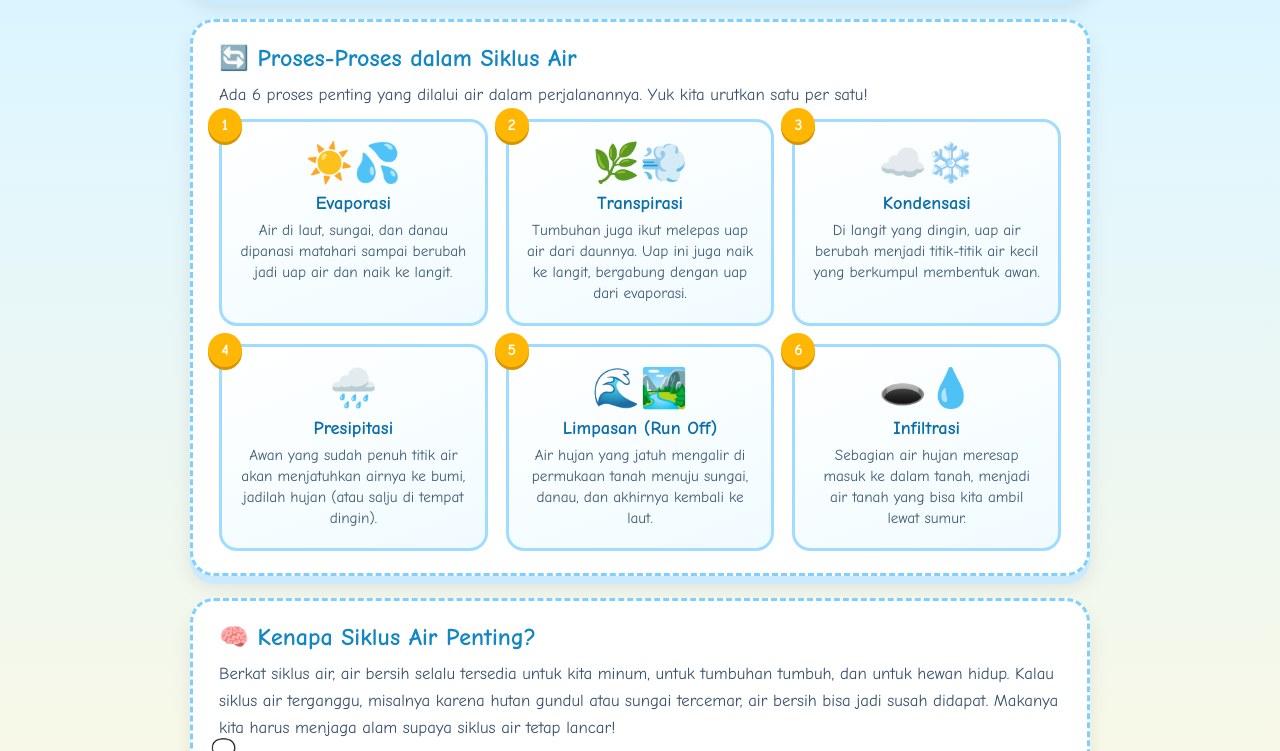
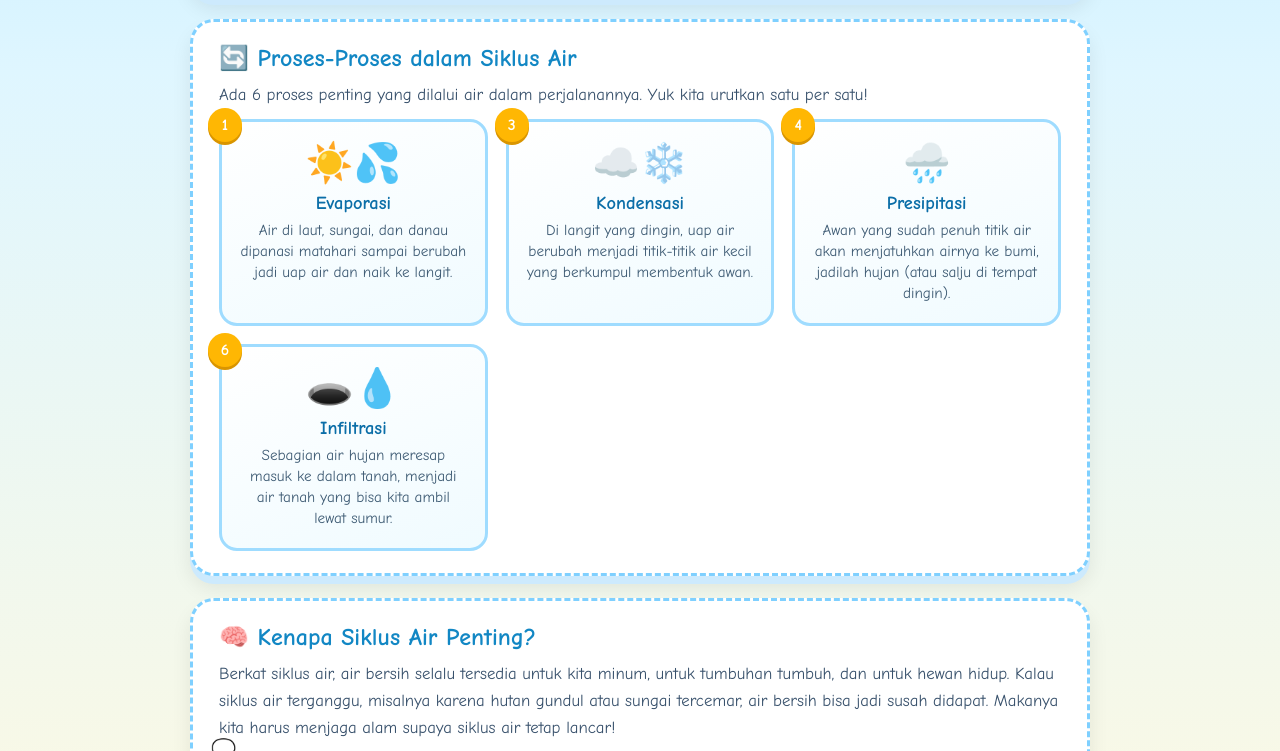
Before and after one commit to Nurulria3/Sahabat-Siklus-Air, a plain HTML site: page siklus-air-definisi-proses.html in a window 1280 px wide. Shown: the part 521-1272 px from the top of the page. Drawn offline with Linux system fonts and the light colour scheme.

Commit message:
Add files via upload

```diff
--- a/siklus-air-definisi-proses.html
+++ b/siklus-air-definisi-proses.html
@@ -315,14 +315,7 @@
         <p>Air di laut, sungai, dan danau dipanasi matahari sampai berubah jadi uap air dan naik ke langit.</p>
       </div>
 
-      <div class="step">
-        <span class="nomor">2</span>
-        <span class="emoji">🌿💨</span>
-        <h3>Transpirasi</h3>
-        <p>Tumbuhan juga ikut melepas uap air dari daunnya. Uap ini juga naik ke langit, bergabung dengan uap dari evaporasi.</p>
-      </div>
-
-      <div class="step">
+         <div class="step">
         <span class="nomor">3</span>
         <span class="emoji">☁️❄️</span>
         <h3>Kondensasi</h3>
@@ -336,14 +329,7 @@
         <p>Awan yang sudah penuh titik air akan menjatuhkan airnya ke bumi, jadilah hujan (atau salju di tempat dingin).</p>
       </div>
 
-      <div class="step">
-        <span class="nomor">5</span>
-        <span class="emoji">🌊🏞️</span>
-        <h3>Limpasan (Run Off)</h3>
-        <p>Air hujan yang jatuh mengalir di permukaan tanah menuju sungai, danau, dan akhirnya kembali ke laut.</p>
-      </div>
-
-      <div class="step">
+            <div class="step">
         <span class="nomor">6</span>
         <span class="emoji">🕳️💧</span>
         <h3>Infiltrasi</h3>
```
